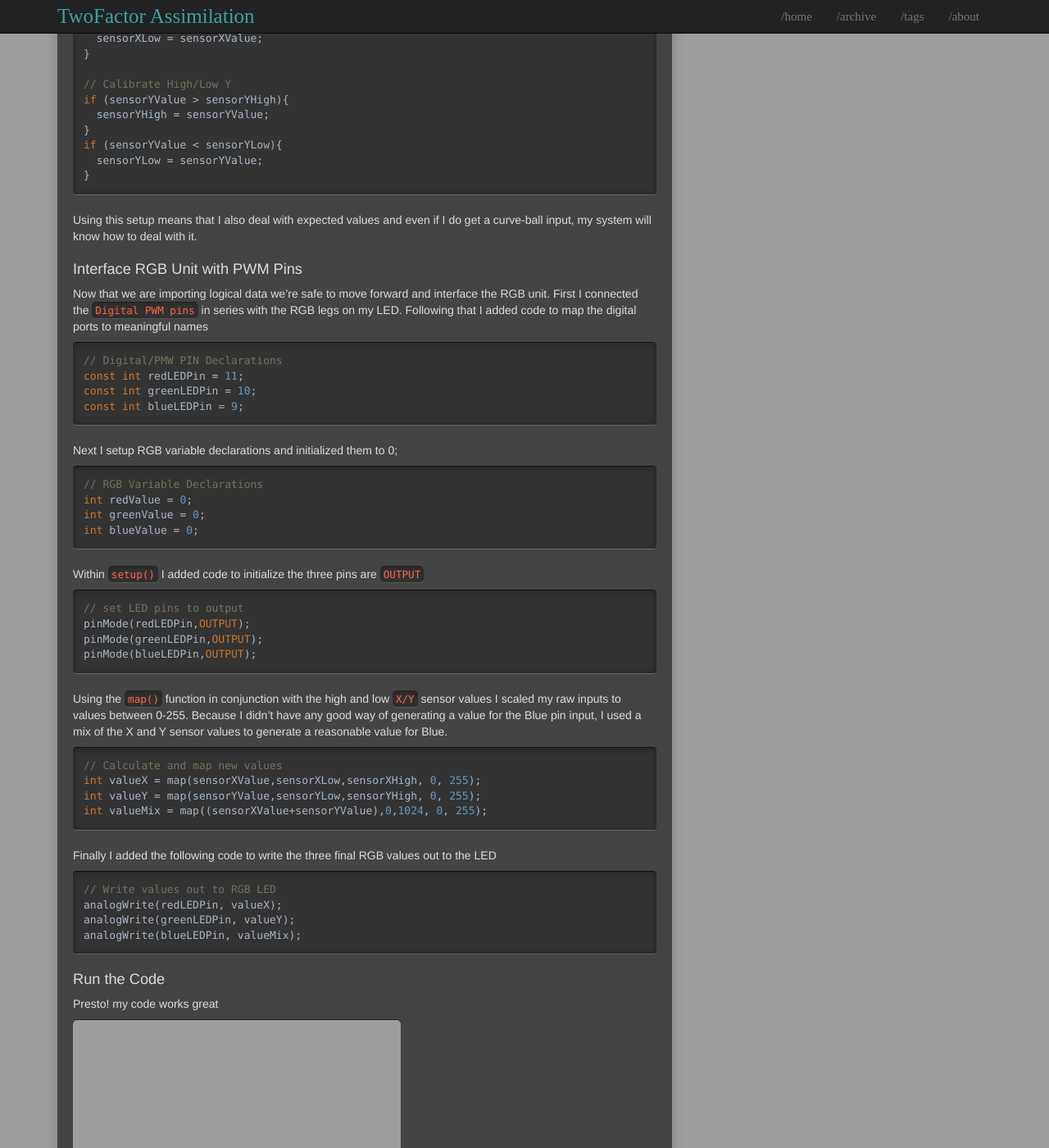
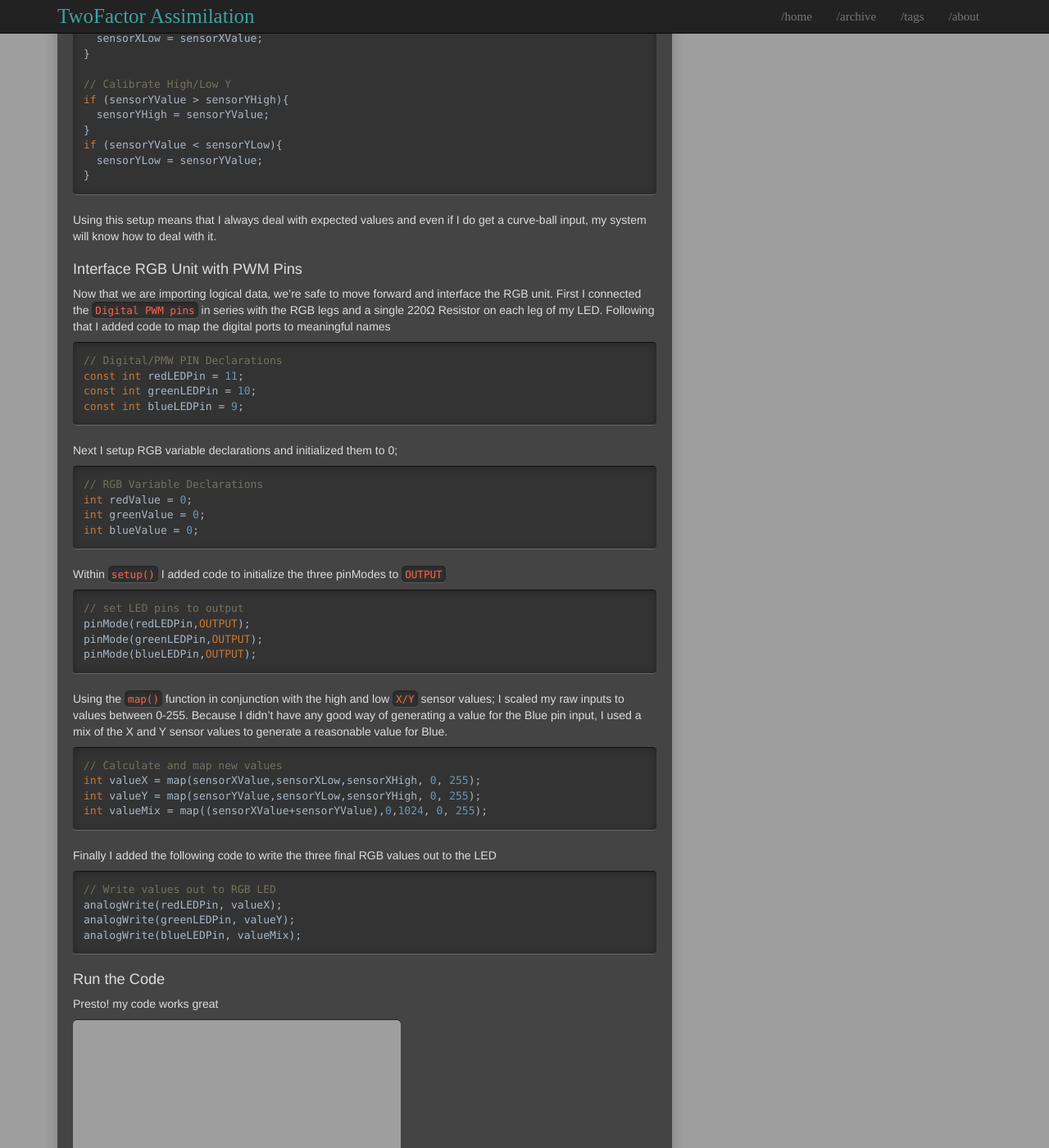
Before and after one commit to t04glovern/t04glovern.github.io.raw, a Jekyll site: the page built from _posts/2015-12-21-arduino-projects--thumbstick-to-rgb-led.markdown, in a window 1280 px wide and 1400 px high, scrolled down 2880 px. Shown: the whole window at 82% size. Built offline with Jekyll 4.4.1, drawn with Linux system fonts in a browser that asks for light colours.

Commit message:
Fixed grammar on arduino thumbstick post

```diff
--- a/_posts/2015-12-21-arduino-projects--thumbstick-to-rgb-led.markdown
+++ b/_posts/2015-12-21-arduino-projects--thumbstick-to-rgb-led.markdown
@@ -124,11 +124,11 @@ if (sensorYValue < sensorYLow){
 }
 {% endhighlight java %}
 
-Using this setup means that I also deal with expected values and even if I do get a curve-ball input, my system will know how to deal with it.
+Using this setup means that I always deal with expected values and even if I do get a curve-ball input, my system will know how to deal with it.
 
 # Interface RGB Unit with PWM Pins
 
-Now that we are importing logical data we're safe to move forward and interface the RGB unit. First I connected the `Digital PWM pins` in series with the RGB legs on my LED. Following that I added code to map the digital ports to meaningful names
+Now that we are importing logical data, we're safe to move forward and interface the RGB unit. First I connected the `Digital PWM pins` in series with the RGB legs and a single 220Ω Resistor on  each leg of my LED. Following that I added code to map the digital ports to meaningful names
 
 {% highlight java %}
 // Digital/PMW PIN Declarations
@@ -146,7 +146,7 @@ int greenValue = 0;
 int blueValue = 0;
 {% endhighlight java %}
 
-Within `setup()` I added code to initialize the three pins are `OUTPUT`
+Within `setup()` I added code to initialize the three pinModes to `OUTPUT`
 
 {% highlight java %}
 // set LED pins to output
@@ -155,7 +155,7 @@ pinMode(greenLEDPin,OUTPUT);
 pinMode(blueLEDPin,OUTPUT);
 {% endhighlight java %}
 
-Using the `map()` function in conjunction with the high and low `X/Y` sensor values I scaled my raw inputs to values between 0-255. Because I didn't have any good way of generating a value for the Blue pin input, I used a mix of the X and Y sensor values to generate a reasonable value for Blue.
+Using the `map()` function in conjunction with the high and low `X/Y` sensor values; I scaled my raw inputs to values between 0-255. Because I didn't have any good way of generating a value for the Blue pin input, I used a mix of the X and Y sensor values to generate a reasonable value for Blue.
 
 {% highlight java %}
 // Calculate and map new values
```
